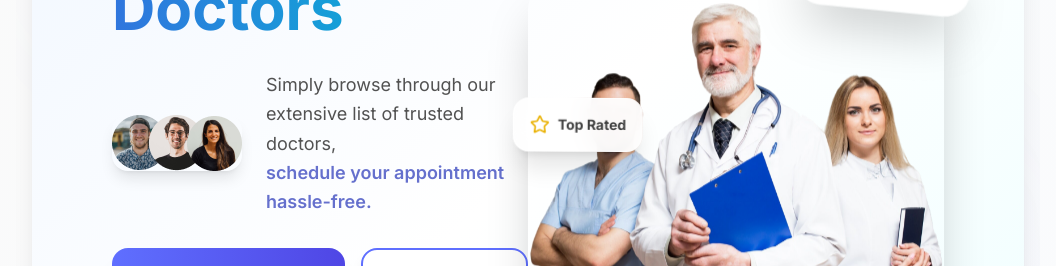
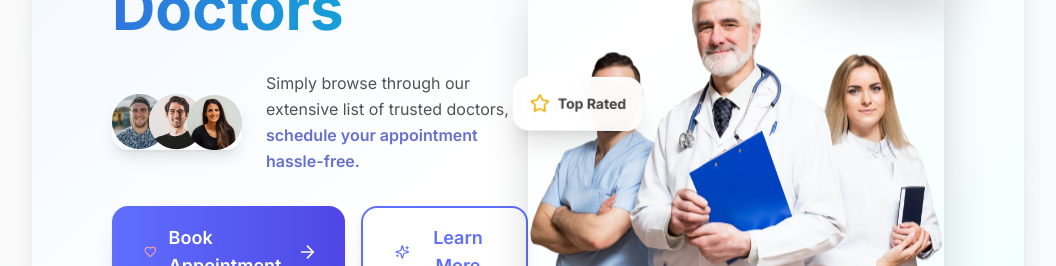
Before and after one commit to HarshSharmaIN/prescripto-frontend, a React (Vite) app: page / in a window 1280 px wide. Shown: the part 395-661 px from the top of the page, without its empty margins (112-1168 px from the left). Built offline with nearby package versions, Linux system fonts and the light colour scheme; no server answers.

Commit message:
Updated Header.jsx

```diff
--- a/src/components/Header.jsx
+++ b/src/components/Header.jsx
@@ -96,7 +96,7 @@ const Header = () => {
               className="w-36 h-auto rounded-2xl shadow-lg"
             />
             <motion.p
-              className="text-lg leading-relaxed"
+              className="text-md leading-relaxed"
               initial={{ opacity: 0 }}
               animate={{ opacity: 1 }}
               transition={{ delay: 0.6 }}
```
